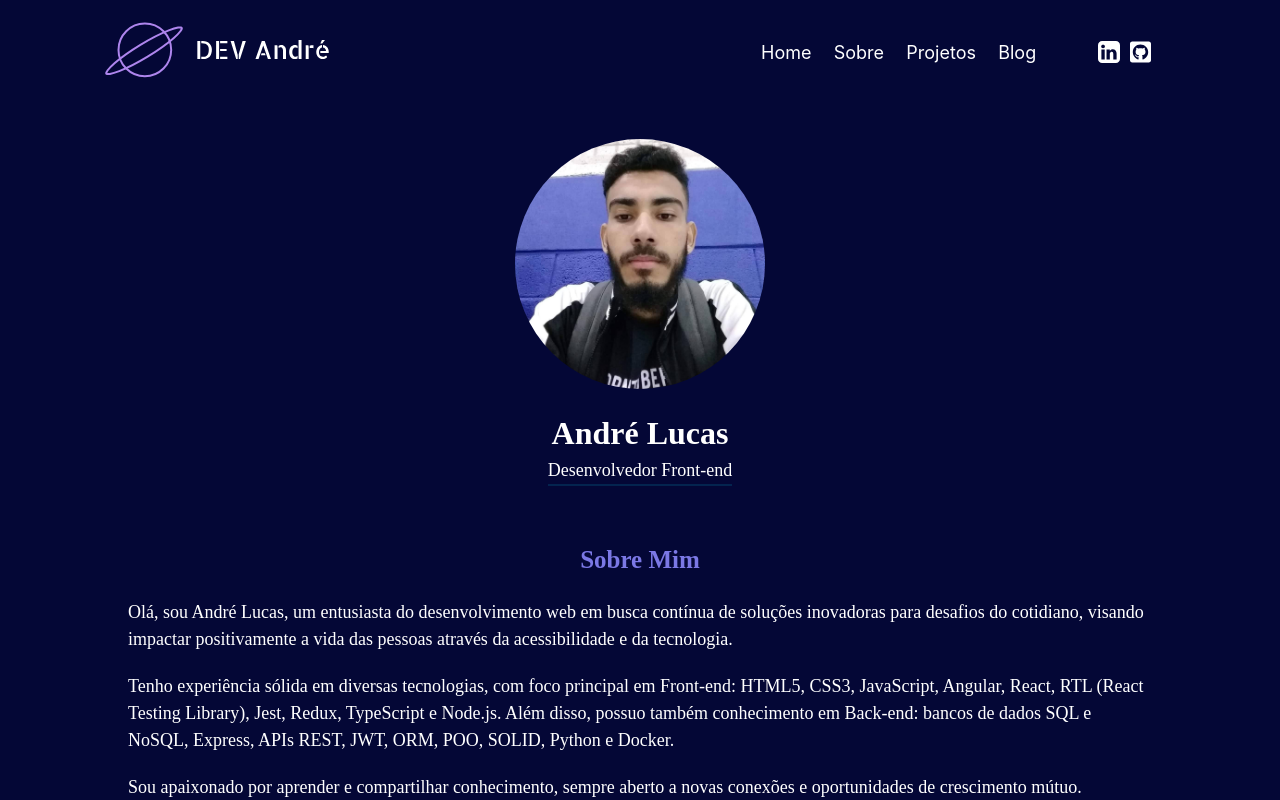
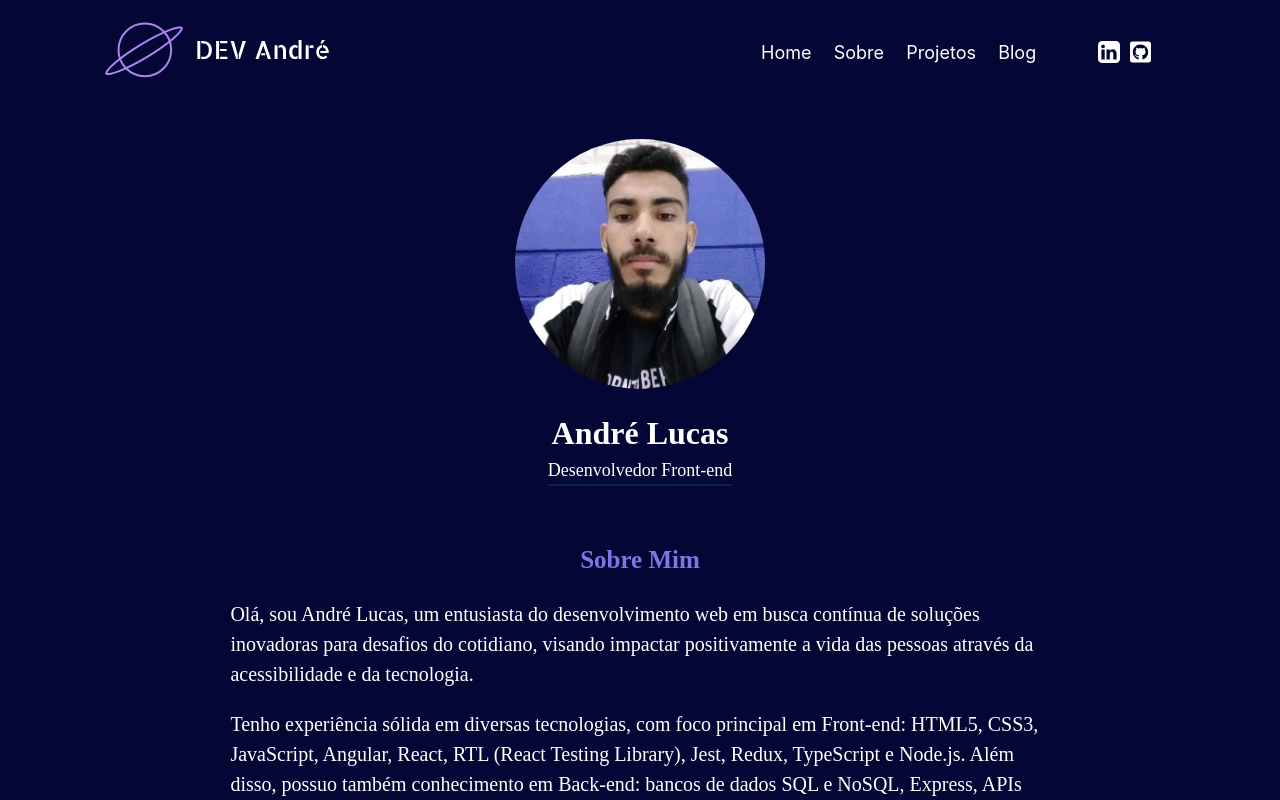
Before and after one commit to andrelucca99/new_portfolio, a React (Vite) app: page /sobre in a window 1280 px wide. Shown: the top 800 px of the page. Built offline with nearby package versions, Linux system fonts and the light colour scheme.

Commit message:
style: ajuste no layout da pagina

```diff
--- a/src/pages/About/index.tsx
+++ b/src/pages/About/index.tsx
@@ -5,6 +5,15 @@ import Photo from './assets/foto.jpg';
 import CardTech from '../../components/CardTech';
 import TextSubTitulo from '../../components/Title';
 import { cardAcademic, techSkills } from './utils/mock';
+
+const MainContainer = styled.main`
+  width: 80%;
+
+  display: flex;
+  flex-direction: column;
+  align-items: center;
+  justify-content: space-between;
+`;
 
 const HeaderContainer = styled.section`
   width: 100%;
@@ -42,17 +51,18 @@ const AboutContent = styled.section`
   align-items: center;
 `;
 
-const Paragraph = styled.p`
-  text-align: left;
-  font-size: ${({ theme }) => theme.size.sm};
-  margin-bottom: 20px;
-`;
-
 const SectionContent = styled.section`
     width: 80%;
     text-align: center;
     font-weight: ${({ theme }) => theme.weight.regular};
     margin-bottom: 20px;
+`;
+
+const Paragraph = styled.p`
+  text-align: left;
+  font-size: ${({ theme }) => theme.size.md};
+  font-family: ${({ theme }) => theme.fonts.segundary};
+  margin-bottom: 20px;
 `;
 
 const TechSkillsStyled = styled.section`
@@ -114,7 +124,7 @@ function About() {
   return (
     <>
       <Helmet title="Portfolio - Sobre" />
-      <main>
+      <MainContainer>
         <HeaderContainer>
           <PerfilPhoto src={ Photo } alt="Foto de perfil do André" />
           <Title>André Lucas</Title>
@@ -183,7 +193,7 @@ function About() {
           </SectionContent>
 
         </AboutContent>
-      </main>
+      </MainContainer>
     </>
   );
 }
```
